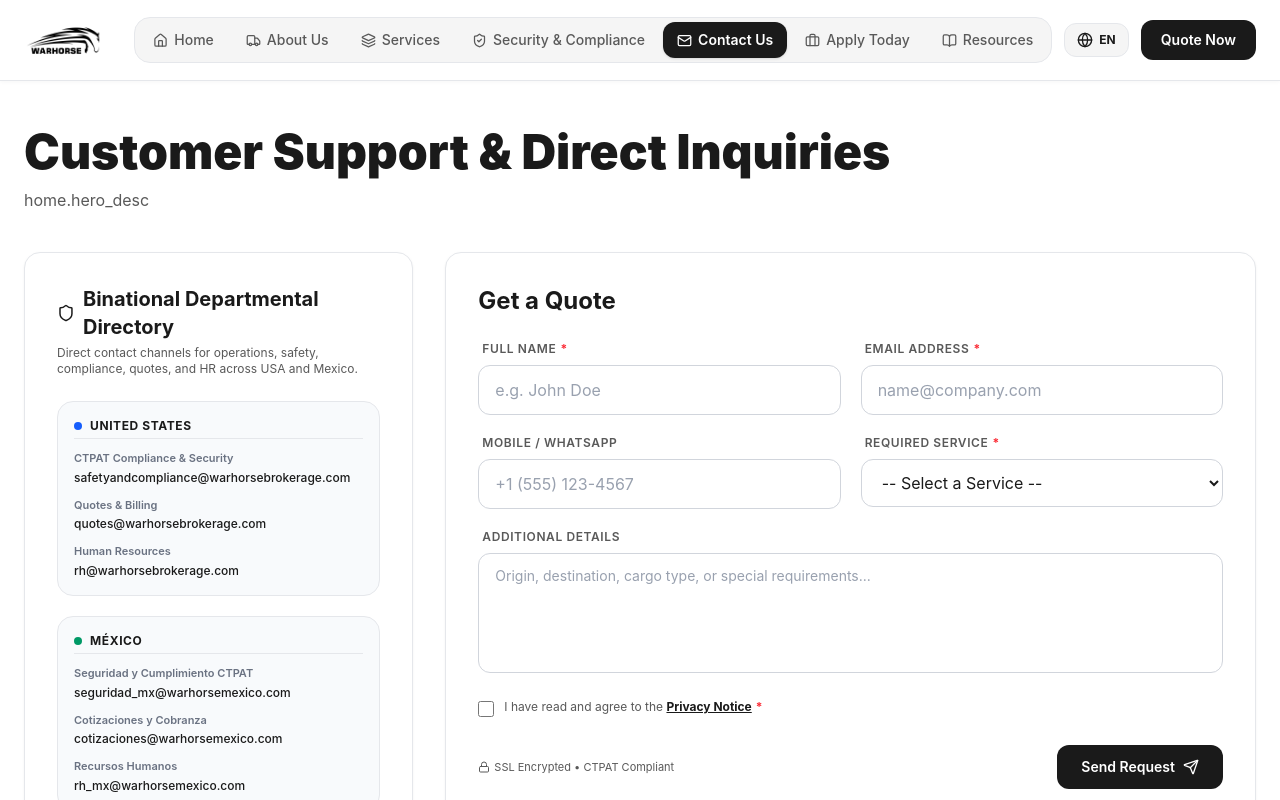
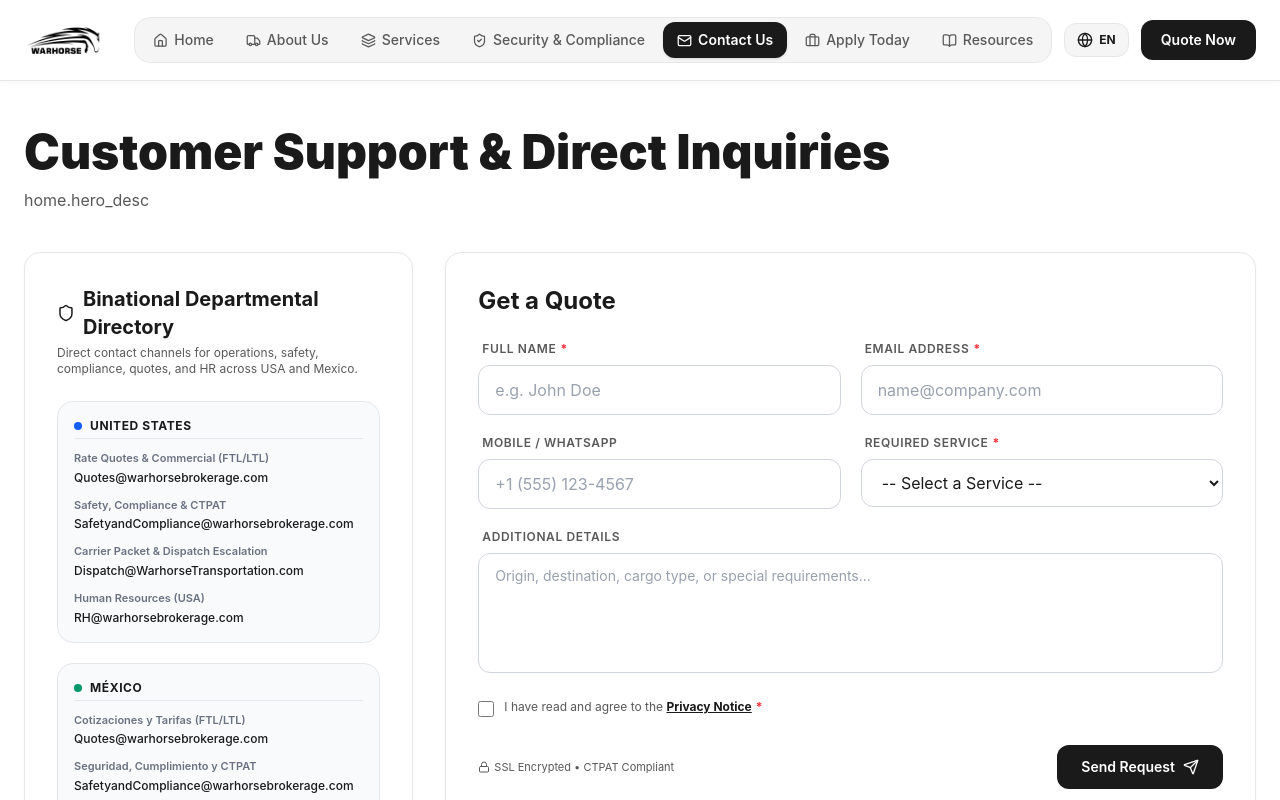
Before and after one commit to gruizmetasolutions-cpu/warhorse-web-frontend, a React (Vite) app: page /contact in a window 1280 px wide. Shown: the top 800 px of the page. Built offline with nearby package versions, Linux system fonts and the light colour scheme.

Commit message:
fix: update form routing destinations and binational directory [TKT-WEB-022]

```diff
--- a/src/components/layout/Footer.tsx
+++ b/src/components/layout/Footer.tsx
@@ -4,10 +4,8 @@
 import { Link } from 'react-router-dom';
 
 export const Footer: React.FC = () => {
-  const { t, i18n } = useTranslation();
-  const supportEmail = i18n.language === 'es'
-    ? 'helpdesk@warhorsemexico.com'
-    : 'helpdesk@warhorsetransportation.com';
+  const { t } = useTranslation();
+  const supportEmail = 'Quotes@warhorsebrokerage.com';
 
   return (
     <footer className="w-full bg-[#F5F5F5] border-t border-gray-200 mt-auto py-12">
--- a/src/i18n/en.json
+++ b/src/i18n/en.json
@@ -286,21 +286,24 @@
     "success": "Your request has been submitted successfully. A logistics specialist will contact you shortly.",
     "send_another": "Send Another Request",
     "services_options": {
-      "ftl": "FTL (Full Truckload)",
-      "ltl": "LTL (Less Than Truckload)",
-      "special": "Special Project / Overdimensional",
-      "managed": "Managed Transportation / 5PL"
+      "ftl_ltl": "FTL, LTL & Dedicated",
+      "managed_compliance": "Managed Transportation & Compliance",
+      "general": "General Inquiries",
+      "rate_quotes": "Rate Quotes",
+      "dispatch_escalation": "Dispatch Escalation"
     },
     "binational_title": "Binational Departmental Directory",
     "binational_desc": "Direct contact channels for operations, safety, compliance, quotes, and HR across USA and Mexico.",
     "us_group": "United States",
     "mx_group": "México",
-    "dept_ctpat_us": "CTPAT Compliance & Security",
-    "dept_quotes_us": "Quotes & Billing",
-    "dept_hr_us": "Human Resources",
-    "dept_ctpat_mx": "Seguridad y Cumplimiento CTPAT",
-    "dept_quotes_mx": "Cotizaciones y Cobranza",
-    "dept_hr_mx": "Recursos Humanos"
+    "dept_ctpat_us": "Safety, Compliance & CTPAT",
+    "dept_quotes_us": "Rate Quotes & Commercial (FTL/LTL)",
+    "dept_hr_us": "Human Resources (USA)",
+    "dept_ctpat_mx": "Seguridad, Cumplimiento y CTPAT",
+    "dept_quotes_mx": "Cotizaciones y Tarifas (FTL/LTL)",
+    "dept_hr_mx": "Recursos Humanos (México)",
+    "dept_dispatch_us": "Carrier Packet & Dispatch Escalation",
+    "dept_dispatch_mx": "Carrier Packet y Despacho"
   },
   "footer": {
     "tagline": "\"Safety drives us. Compliance defines us. Your success moves us forward.\"",
--- a/src/i18n/es.json
+++ b/src/i18n/es.json
@@ -286,21 +286,24 @@
     "success": "Su solicitud ha sido enviada exitosamente. Un especialista en logística se comunicará a la brevedad.",
     "send_another": "Enviar otra solicitud",
     "services_options": {
-      "ftl": "FTL (Carga Completa)",
-      "ltl": "LTL (Carga Consolidada)",
-      "special": "Proyecto Especial / Sobredimensionado",
-      "managed": "Managed Transportation / 5PL"
+      "ftl_ltl": "FTL, LTL y Carga Dedicada",
+      "managed_compliance": "Managed Transportation y Cumplimiento",
+      "general": "Consultas Generales",
+      "rate_quotes": "Cotización de Tarifas",
+      "dispatch_escalation": "Escalamiento de Despacho"
     },
     "binational_title": "Directorio Departamental Binacional",
     "binational_desc": "Canales de contacto directo para operaciones, seguridad, cumplimiento, cotizaciones y RH en EE. UU. y México.",
     "us_group": "Estados Unidos",
     "mx_group": "México",
-    "dept_ctpat_us": "CTPAT Compliance & Security",
-    "dept_quotes_us": "Quotes & Billing",
-    "dept_hr_us": "Human Resources",
-    "dept_ctpat_mx": "Seguridad y Cumplimiento CTPAT",
-    "dept_quotes_mx": "Cotizaciones y Cobranza",
-    "dept_hr_mx": "Recursos Humanos"
+    "dept_ctpat_us": "Seguridad, Cumplimiento y CTPAT",
+    "dept_quotes_us": "Cotizaciones y Tarifas (FTL/LTL)",
+    "dept_hr_us": "Recursos Humanos (EE. UU.)",
+    "dept_ctpat_mx": "Seguridad, Cumplimiento y CTPAT",
+    "dept_quotes_mx": "Cotizaciones y Tarifas (FTL/LTL)",
+    "dept_hr_mx": "Recursos Humanos (México)",
+    "dept_dispatch_us": "Carrier Packet y Escalamiento de Despacho",
+    "dept_dispatch_mx": "Carrier Packet y Despacho"
   },
   "footer": {
     "tagline": "\"La seguridad nos guía. El cumplimiento nos define. Su éxito nos mueve hacia adelante.\"",
--- a/src/pages/BookLoad.tsx
+++ b/src/pages/BookLoad.tsx
@@ -32,7 +32,7 @@
 
         <div className="flex flex-col sm:flex-row items-center gap-4 pt-4 w-full justify-center">
           <a
-            href="mailto:quotes@warhorsebrokerage.com"
+            href="mailto:Dispatch@WarhorseTransportation.com"
             className="inline-flex items-center justify-center gap-2 px-6 py-3.5 rounded-xl bg-[#1A1A1A] text-white font-bold text-sm hover:bg-black transition-all w-full sm:w-auto"
           >
             <Mail size={16} />
--- a/src/pages/CarrierPage.tsx
+++ b/src/pages/CarrierPage.tsx
@@ -114,7 +114,7 @@
             ...formData,
             folio: data?.folio,
             submitted_at: new Date().toISOString(),
-            routed_to: 'helpdesk@warhorsebrokerage.com'
+            routed_to: 'Dispatch@WarhorseTransportation.com'
           });
           localStorage.setItem('warhorse_carrier_packets_backup', JSON.stringify(existing));
         } catch (err) {
@@ -216,7 +216,7 @@
             </p>
             <div className="p-4 rounded-xl bg-gray-50 border border-gray-200 text-xs text-[#595959] flex items-center gap-2">
               <FileText size={16} className="text-[#1A1A1A]" />
-              <span>{isEs ? 'Enrutado oficial:' : 'Official dispatch:'} <strong>helpdesk@warhorsebrokerage.com</strong></span>
+              <span>{isEs ? 'Enrutado oficial:' : 'Official dispatch:'} <strong>Dispatch@WarhorseTransportation.com</strong></span>
             </div>
             <Button
               variant="outline"
@@ -386,8 +386,8 @@
             {status === 'error' && (
               <div className="p-4 bg-red-50 border border-red-200 rounded-xl text-red-700 text-xs sm:text-sm">
                 {isEs
-                  ? 'Error al enviar el registro de transportista. Por favor intenta de nuevo o escribe a helpdesk@warhorsebrokerage.com'
-                  : 'Failed to submit carrier packet. Please try again or contact helpdesk@warhorsebrokerage.com'}
+                  ? 'Error al enviar el registro de transportista. Por favor intenta de nuevo o escribe a Dispatch@WarhorseTransportation.com'
+                  : 'Failed to submit carrier packet. Please try again or contact Dispatch@WarhorseTransportation.com'}
               </div>
             )}
 
@@ -395,7 +395,7 @@
             <div className="pt-2 flex flex-col sm:flex-row items-center justify-between gap-4">
               <div className="flex items-center gap-2 text-xs text-[#595959]">
                 <ShieldCheck size={16} className="text-[#1A1A1A]" />
-                <span>{isEs ? 'Enrutamiento oficial a helpdesk@warhorsebrokerage.com' : 'Direct dispatch to helpdesk@warhorsebrokerage.com'}</span>
+                <span>{isEs ? 'Enrutamiento oficial a Dispatch@WarhorseTransportation.com' : 'Direct dispatch to Dispatch@WarhorseTransportation.com'}</span>
               </div>
               <Button
                 type="submit"
--- a/src/pages/Contact.tsx
+++ b/src/pages/Contact.tsx
@@ -32,10 +32,11 @@
   const [status, setStatus] = useState<'idle' | 'loading' | 'success' | 'error'>('idle');
 
   const options = [
-    { value: 'ftl', label: t('contact.services_options.ftl') },
-    { value: 'ltl', label: t('contact.services_options.ltl') },
-    { value: 'special', label: t('contact.services_options.special') },
-    { value: 'managed', label: t('contact.services_options.managed') },
+    { value: 'ftl_ltl', label: t('contact.services_options.ftl_ltl') },
+    { value: 'managed_compliance', label: t('contact.services_options.managed_compliance') },
+    { value: 'general', label: t('contact.services_options.general') },
+    { value: 'rate_quotes', label: t('contact.services_options.rate_quotes') },
+    { value: 'dispatch_escalation', label: t('contact.services_options.dispatch_escalation') },
   ];
 
   // Inline Validation Helpers
@@ -206,23 +207,30 @@
                 </div>
 
                 <div className="flex flex-col gap-1 pt-1">
-                  <span className="font-semibold text-gray-500 text-[11px]">{t('contact.dept_ctpat_us')}</span>
-                  <a href="mailto:safetyandcompliance@warhorsebrokerage.com" className="text-[#1A1A1A] font-medium hover:underline break-all">
-                    safetyandcompliance@warhorsebrokerage.com
+                  <span className="font-semibold text-gray-500 text-[11px]">{t('contact.dept_quotes_us')}</span>
+                  <a href="mailto:Quotes@warhorsebrokerage.com" className="text-[#1A1A1A] font-medium hover:underline break-all">
+                    Quotes@warhorsebrokerage.com
                   </a>
                 </div>
 
                 <div className="flex flex-col gap-1 pt-1">
-                  <span className="font-semibold text-gray-500 text-[11px]">{t('contact.dept_quotes_us')}</span>
-                  <a href="mailto:quotes@warhorsebrokerage.com" className="text-[#1A1A1A] font-medium hover:underline break-all">
-                    quotes@warhorsebrokerage.com
+                  <span className="font-semibold text-gray-500 text-[11px]">{t('contact.dept_ctpat_us')}</span>
+                  <a href="mailto:SafetyandCompliance@warhorsebrokerage.com" className="text-[#1A1A1A] font-medium hover:underline break-all">
+                    SafetyandCompliance@warhorsebrokerage.com
+                  </a>
+                </div>
+
+                <div className="flex flex-col gap-1 pt-1">
+                  <span className="font-semibold text-gray-500 text-[11px]">{t('contact.dept_dispatch_us')}</span>
+                  <a href="mailto:Dispatch@WarhorseTransportation.com" className="text-[#1A1A1A] font-medium hover:underline break-all">
+                    Dispatch@WarhorseTransportation.com
                   </a>
                 </div>
 
                 <div className="flex flex-col gap-1 pt-1">
                   <span className="font-semibold text-gray-500 text-[11px]">{t('contact.dept_hr_us')}</span>
-                  <a href="mailto:rh@warhorsebrokerage.com" className="text-[#1A1A1A] font-medium hover:underline break-all">
-                    rh@warhorsebrokerage.com
+                  <a href="mailto:RH@warhorsebrokerage.com" className="text-[#1A1A1A] font-medium hover:underline break-all">
+                    RH@warhorsebrokerage.com
                   </a>
                 </div>
               </div>
@@ -235,23 +243,30 @@
                 </div>
 
                 <div className="flex flex-col gap-1 pt-1">
-                  <span className="font-semibold text-gray-500 text-[11px]">{t('contact.dept_ctpat_mx')}</span>
-                  <a href="mailto:seguridad_mx@warhorsemexico.com" className="text-[#1A1A1A] font-medium hover:underline break-all">
-                    seguridad_mx@warhorsemexico.com
+                  <span className="font-semibold text-gray-500 text-[11px]">{t('contact.dept_quotes_mx')}</span>
+                  <a href="mailto:Quotes@warhorsebrokerage.com" className="text-[#1A1A1A] font-medium hover:underline break-all">
+                    Quotes@warhorsebrokerage.com
                   </a>
                 </div>
 
                 <div className="flex flex-col gap-1 pt-1">
-                  <span className="font-semibold text-gray-500 text-[11px]">{t('contact.dept_quotes_mx')}</span>
-                  <a href="mailto:cotizaciones@warhorsemexico.com" className="text-[#1A1A1A] font-medium hover:underline break-all">
-                    cotizaciones@warhorsemexico.com
+                  <span className="font-semibold text-gray-500 text-[11px]">{t('contact.dept_ctpat_mx')}</span>
+                  <a href="mailto:SafetyandCompliance@warhorsebrokerage.com" className="text-[#1A1A1A] font-medium hover:underline break-all">
+                    SafetyandCompliance@warhorsebrokerage.com
+                  </a>
+                </div>
+
+                <div className="flex flex-col gap-1 pt-1">
+                  <span className="font-semibold text-gray-500 text-[11px]">{t('contact.dept_dispatch_mx')}</span>
+                  <a href="mailto:Dispatch@WarhorseTransportation.com" className="text-[#1A1A1A] font-medium hover:underline break-all">
+                    Dispatch@WarhorseTransportation.com
                   </a>
                 </div>
 
                 <div className="flex flex-col gap-1 pt-1">
                   <span className="font-semibold text-gray-500 text-[11px]">{t('contact.dept_hr_mx')}</span>
-                  <a href="mailto:rh_mx@warhorsemexico.com" className="text-[#1A1A1A] font-medium hover:underline break-all">
-                    rh_mx@warhorsemexico.com
+                  <a href="mailto:RH_MX@WarhorseMexico.com" className="text-[#1A1A1A] font-medium hover:underline break-all">
+                    RH_MX@WarhorseMexico.com
                   </a>
                 </div>
               </div>
```
Also changed, not shown: src/components/forms/DynamicQuoteForm.tsx (+5 -10 lines).
